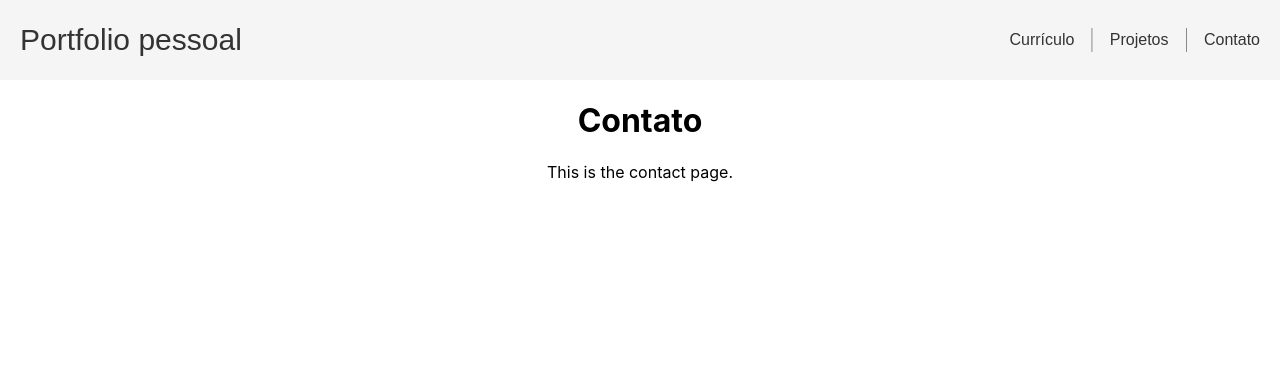
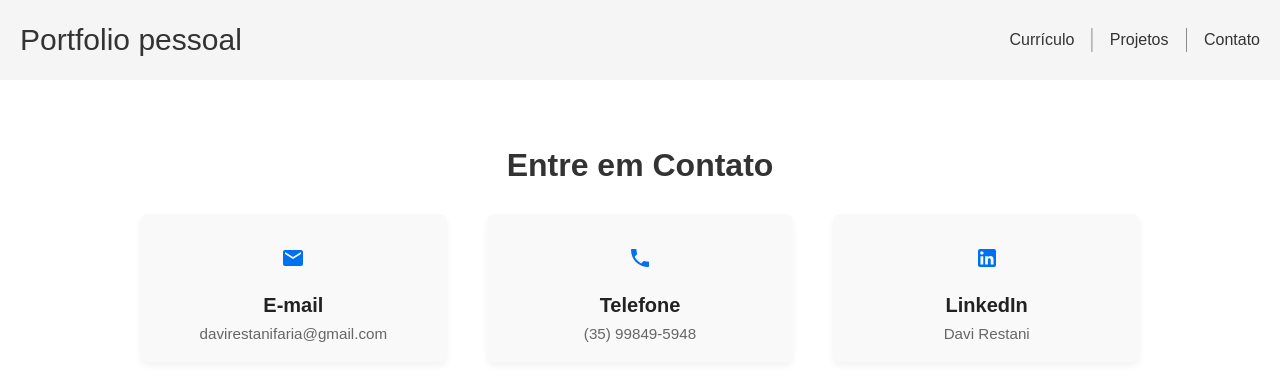
Before and after one commit to DaviRestani/personal-portfolio, a React (Create React App) app: page /contact in a window 1280 px wide. Shown: the top 380 px of the page. Built offline with nearby package versions, Linux system fonts and the light colour scheme.

Commit message:
create contact page

```diff
--- a/package.json
+++ b/package.json
@@ -3,10 +3,14 @@
   "version": "0.1.0",
   "private": true,
   "dependencies": {
+    "@emotion/react": "^11.14.0",
+    "@emotion/styled": "^11.14.1",
+    "@mui/icons-material": "^9.2.0",
     "@testing-library/dom": "^10.4.1",
     "@testing-library/jest-dom": "^6.9.1",
     "@testing-library/react": "^16.3.2",
     "@testing-library/user-event": "^13.5.0",
+    "lucide-react": "^1.23.0",
     "react": "^19.2.7",
     "react-dom": "^19.2.7",
     "react-redux": "^9.3.0",
--- a/src/views/contact/Contact.js
+++ b/src/views/contact/Contact.js
@@ -1,8 +1,50 @@
+import LinkedInIcon from "@mui/icons-material/LinkedIn";
+import EmailIcon from "@mui/icons-material/Email";
+import LocalPhoneIcon from "@mui/icons-material/LocalPhone";
+import styles from "./Contact.module.css"; // Importando o CSS Module
+
 export function Contact() {
   return (
-    <div className="contact">
-      <h1>Contato</h1>
-      <p>This is the contact page.</p>
-    </div>
+    <section className={styles.section}>
+      <h2 className={styles.mainTitle}>Entre em Contato</h2>
+
+      <div className={styles.container}>
+        {/* Item: E-mail */}
+        <div className={styles.card}>
+          <div className={styles.iconContainer}>
+            <EmailIcon className={styles.icon} />
+          </div>
+          <h3 className={styles.cardTitle}>E-mail</h3>
+          <p className={styles.cardText}>davirestanifaria@gmail.com</p>
+        </div>
+
+        {/* Item: Telefone */}
+        <div className={styles.card}>
+          <div className={styles.iconContainer}>
+            <LocalPhoneIcon className={styles.icon} />
+          </div>
+          <h3 className={styles.cardTitle}>Telefone</h3>
+          <p className={styles.cardText}>(35) 99849-5948</p>
+        </div>
+
+        {/* Item: Linkedin */}
+        <div className={styles.card}>
+          <div className={styles.iconContainer}>
+            <LinkedInIcon className={styles.icon} />
+          </div>
+          <h3 className={styles.cardTitle}>LinkedIn</h3>
+          <p className={styles.cardText}>
+            <a
+              href="https://www.linkedin.com/in/davi-restani-76194017a"
+              target="_blank"
+              rel="noopener noreferrer"
+              style={{ color: "inherit", textDecoration: "none" }}
+            >
+              Davi Restani
+            </a>
+          </p>
+        </div>
+      </div>
+    </section>
   );
 }
--- a/src/views/contact/Contact.module.css
+++ b/src/views/contact/Contact.module.css
@@ -0,0 +1,64 @@
+.section {
+  padding: 40px 20px;
+  max-width: 1000px;
+  margin: 0 auto;
+  font-family: sans-serif;
+  text-align: center;
+}
+
+.mainTitle {
+  font-size: 2rem;
+  margin-bottom: 30px;
+  color: #333;
+}
+
+.container {
+  display: flex;
+  flex-direction: row;
+  justify-content: center;
+  align-items: flex-start;
+  gap: 40px; /* Distanciamento horizontal entre os itens */
+  flex-wrap: wrap; /* Garante responsividade em telas de celular */
+}
+
+.card {
+  display: flex;
+  flex-direction: column; /* Alinha o ícone no topo e os textos abaixo */
+  align-items: center;
+  flex: 1;
+  min-width: 200px;
+  max-width: 280px;
+  padding: 20px;
+  border-radius: 8px;
+  background-color: #f9f9f9;
+  box-shadow: 0 4px 6px rgba(0, 0, 0, 0.05);
+}
+
+.iconContainer {
+  margin-bottom: 12px;
+  display: flex;
+  justify-content: center;
+  align-items: center;
+  width: 48px;
+  height: 48px;
+}
+
+.icon {
+  color: #0070f3;
+  font-size: 32px;
+}
+
+.cardTitle {
+  font-size: 1.25rem;
+  margin: 0 0 8px 0; /* Distanciamento pequeno abaixo do título */
+  color: #222;
+}
+
+.cardText {
+  font-size: 0.95rem;
+  margin: 0;
+  color: #666;
+
+  overflow-wrap: break-word;
+  word-break: break-all;
+}
--- a/src/views/portfolio/Portfolio.js
+++ b/src/views/portfolio/Portfolio.js
@@ -1,4 +1,5 @@
 import styles from "./Portfolio.module.css";
+import DownloadIcon from "@mui/icons-material/Download";
 import React from "react";
 
 export function Portfolio() {
@@ -20,18 +21,7 @@ export function Portfolio() {
           href="/files/Curriculum_Vitae_Davi_Restani.pdf"
           download="Curriculum_Vitae_Davi_Restani.pdf"
         >
-          <svg
-            width="20"
-            height="20"
-            viewBox="0 0 24 24"
-            fill="none"
-            stroke="currentColor"
-            strokeWidth="2"
-          >
-            <path d="M21 15v4a2 2 0 0 1-2 2H5a2 2 0 0 1-2-2v4" />
-            <polyline points="7 10 12 15 17 10" />
-            <line x1="12" y1="15" x2="12" y2="3" />
-          </svg>
+          <DownloadIcon style={{ marginRight: "8px" }} />
           Baixar PDF
         </a>
       </section>
@@ -149,6 +139,15 @@ export function Portfolio() {
             Instituto Nacional de Telecomunicações - INATEL
           </p>
         </div>
+        <div className={styles.educationItem}>
+          <div className={styles.timelineHeader}>
+            <h4>Pós graduação em Desenvolvimento Full Stack</h4>
+            <span>2026 - 2027</span>
+          </div>
+          <p className={styles.company}>
+            PUC Minas - Pontifícia Universidade Católica de Minas Gerais
+          </p>
+        </div>
       </section>
     </div>
   );
--- a/src/views/portfolio/Portfolio.module.css
+++ b/src/views/portfolio/Portfolio.module.css
@@ -42,6 +42,7 @@
   font-weight: 600;
   cursor: pointer;
   transition: background 0.2s;
+  text-decoration: none;
 }
 
 .downloadBtn:hover {
@@ -49,6 +50,9 @@
 }
 
 .section {
+  display: flex;
+  flex-direction: column;
+  gap: 8px;
   margin-bottom: 40px;
 }
 
```
Also changed, not shown: 1 other file (tests, documents, lock files or other folders).
